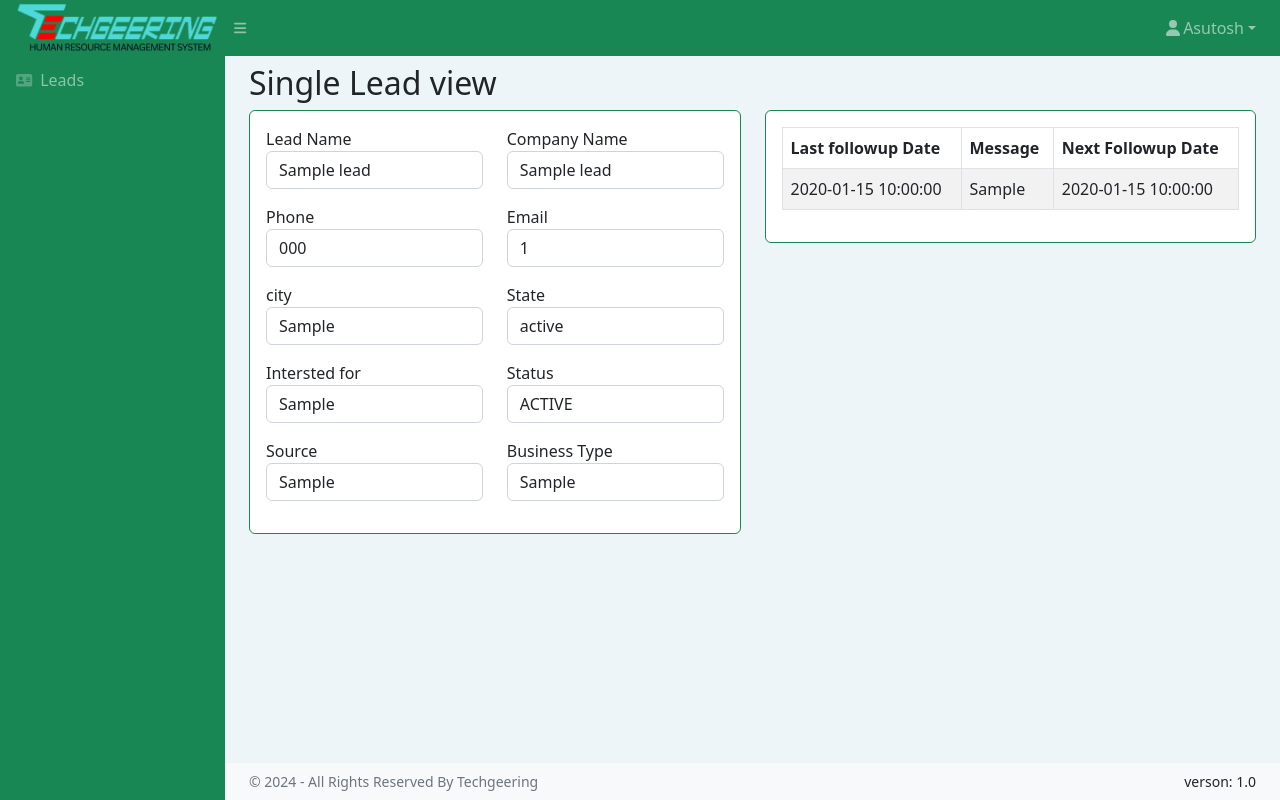
After one commit to Techgeering/hrmsTechgeering, a PHP site: page /leadview.php?id=1 in a window 1280 px wide. The commit adds this page. Run offline with PHP 8.4, Linux system fonts and the light colour scheme; a user stored in the database is signed in; tables that the repository leaves empty or names only in its code hold one stand-in row (values such as "Sample post"); some libraries are stand-ins or nearby versions.

Commit message:
leads added

```diff
--- a/common/sidenav.php
+++ b/common/sidenav.php
@@ -144,10 +144,10 @@
                     </div>
                 <?php } ?>
 
-                <!-- <a class="nav-link" href="accounts.php">
+                <a class="nav-link" href="leads.php">
                     <div class="sb-nav-link-icon"><i class="fa-solid fa-address-card"></i></div>
-                    Accounts
-                </a> -->
+                    Leads
+                </a>
                 <!-- <a class="nav-link" href="tasks.php">
                     <div class="sb-nav-link-icon"><i class="fa-solid fa-address-card"></i></div>
                     Tasks
--- /dev/null
+++ b/leadview.php
@@ -0,0 +1,223 @@
+<?php
+session_start(); {
+    $em_role = $_SESSION["em_role"];
+}
+?>
+<!DOCTYPE html>
+<html lang="en">
+
+<head>
+    <meta charset="utf-8" />
+    <meta http-equiv="X-UA-Compatible" content="IE=edge" />
+    <meta name="viewport" content="width=device-width, initial-scale=1, shrink-to-fit=no" />
+    <meta name="description" content="" />
+    <meta name="author" content="" />
+    <title>Tables - SB Admin</title>
+    <link href="https://cdn.jsdelivr.net/npm/simple-datatables@7.1.2/dist/style.min.css" rel="stylesheet" />
+    <link href="assets/css/styles.css" rel="stylesheet" />
+    <script src="https://use.fontawesome.com/releases/v6.3.0/js/all.js" crossorigin="anonymous"></script>
+</head>
+
+<body class="sb-nav-fixed">
+    <!-- start Top Navbar -->
+    <?php include 'common/topnav.php' ?>
+    <!-- end Top Navbar -->
+    <div id="layoutSidenav">
+        <!-- start Side Navbar -->
+        <?php include 'common/sidenav.php' ?>
+        <!-- end Side Navbar -->
+        <div id="layoutSidenav_content">
+            <main>
+                <div class="container-fluid px-4">
+                    <div class="d-flex justify-content-between align-items-center">
+                        <h2 class="my-2">Single Lead view</h2>
+                        <?php if ($em_role == '1') { ?>
+                        <button type="button" class="btn btn-primary" data-bs-toggle="modal" data-bs-target="#addDept">
+                            <i class="fa-solid fa-plus"></i> Leads
+                        </button>
+                        <?php }
+                        include "common/conn.php";
+                        $leadId = $_GET['id'];
+                         $sql = "SELECT * FROM leads WHERE id = $leadId";
+                         $result = $conn->query($sql);
+                         $row1 = $result->fetch_assoc();
+
+                        ?>
+                    </div>
+
+                    <div class="row">
+                        <div class="col-6">
+                            <div class="card mb-4">
+                                <div class="card-body">
+                                    <div class="row">
+                                        <div class="col-6">
+                                            <div class="form-group">
+                                                <label for="name">Lead Name</label>
+                                                <p class="form-control"> <?php echo $row1["lead_name"]; ?></p>
+                                            </div>
+                                        </div>
+                                        <div class="col-6">
+                                            <div class="form-group">
+                                                <label for="name">Company Name</label>
+                                                <p class="form-control"><?php echo $row1["companyname"]; ?></p>
+                                            </div>
+                                        </div>
+                                        <div class="col-6">
+                                            <div class="form-group">
+                                                <label for="name">Phone</label>
+                                                <p class="form-control"><?php echo $row1["phone_no"]; ?></p>
+                                            </div>
+                                        </div>
+                                        <div class="col-6">
+                                            <div class="form-group">
+                                                <label for="name">Email</label>
+                                                <p class="form-control"><?php echo $row1["email_id"]; ?></p>
+                                            </div>
+                                        </div>
+                                        <div class="col-6">
+                                            <div class="form-group">
+                                                <label for="name">city</label>
+                                                <p class="form-control"><?php echo $row1["city"]; ?></p>
+                                            </div>
+                                        </div>
+                                        <div class="col-6">
+                                            <div class="form-group">
+                                                <label for="name">State</label>
+                                                <p class="form-control"><?php echo $row1["state"]; ?></p>
+                                            </div>
+                                        </div>
+                                        <div class="col-6">
+                                            <div class="form-group">
+                                                <label for="name">Intersted for</label>
+                                                <p class="form-control"><?php echo $row1["interested_in"]; ?></p>
+                                            </div>
+                                        </div>
+                                        <div class="col-6">
+                                            <div class="form-group">
+                                                <label for="name">Status</label>
+                                                <p class="form-control"><?php echo $row1["status"]; ?></p>
+                                            </div>
+                                        </div>
+                                        <div class="col-6">
+                                            <div class="form-group">
+                                                <label for="name">Source</label>
+                                                <p class="form-control"><?php echo $row1["source"]; ?></p>
+                                            </div>
+                                        </div>
+                                        <div class="col-6">
+                                            <div class="form-group">
+                                                <label for="name">Business Type</label>
+                                                <p class="form-control"><?php echo $row1["business_type"]; ?></p>
+                                            </div>
+                                        </div>
+                                    </div>
+
+                                </div>
+                            </div>
+                        </div>
+                        <div class="col-6">
+                            <div class="card mb-4">
+                                <div class="card-body">
+                                    <table id="example23"
+                                        class="display nowrap table table-hover table-striped table-bordered"
+                                        cellspacing="0" width="100%">
+                                        <thead>
+                                            <tr>
+                                                <th>Last followup Date</th>
+                                                <th>Message</th>
+                                                <th>Next Followup Date</th>
+                                            </tr>
+                                        </thead>
+                                        <tbody>
+                                            <?php
+                                        $sql2 = "SELECT * FROM  lead_follow WHERE lead_id = $leadId ORDER BY start_date DESC";
+                                        $result2 = $conn->query($sql2);
+                                        if ($result2->num_rows > 0) {
+                                            while ($row2 = $result2->fetch_assoc()) {
+
+                                        ?>
+                                            <tr>
+                                                <td><?php echo $row2["start_date"]; ?></td>
+                                                <td><?php echo $row2["meaasge"]; ?> </td>
+                                                <td><?php echo $row2["next_date"]; ?></td>
+                                            </tr>
+                                            <?php }}?>
+                                        </tbody>
+                                    </table>
+                                </div>
+                            </div>
+                        </div>
+                    </div>
+                </div>
+            </main>
+            <?php include 'common/copyrightfooter.php' ?>
+        </div>
+    </div>
+    <!-- Modal -->
+    <div class="modal fade" id="addDept" tabindex="-1" aria-labelledby="addDeptLabel" aria-hidden="true">
+        <div class="modal-dialog modal-lg">
+            <div class="modal-content">
+                <div class="modal-header">
+                    <h1 class="modal-title fs-5" id="addDeptLabel">Add Project Details</h1>
+                    <button type="button" class="btn-close" data-bs-dismiss="modal" aria-label="Close"></button>
+                </div>
+                <form name="form1" method="post" action="<?php echo $_SERVER['PHP_SELF']; ?>"
+                    enctype="multipart/form-data">
+                    <div class="modal-body">
+                        <div class="row">
+                            <div class="col-6">
+                                <div class="mb-2">
+                                    <label for="ProjectTitle" class="form-label">Project Title</label>
+                                    <input type="text" class="form-control" id="ProjectTitle" name="ProjectTitle"
+                                        required>
+                                </div>
+                                <div class="mb-2">
+                                    <label for="ProjectEndDate" class="form-label">Project End Date</label>
+                                    <input type="date" class="form-control" name="ProjectEndDate" id="ProjectEndDate"
+                                        required>
+
+                                </div>
+
+                                <div class="mb-2">
+                                    <label for="startDate" class="form-label">Start Date</label>
+                                    <input type="date" class="form-control" id="startDate" name="startDate" required>
+                                </div>
+                                <div class="mb-2">
+                                    <label for="Summary" class="form-label">Summary</label>
+                                    <input type="text" class="form-control" id="Summary" name="Summary" required>
+                                </div>
+                            </div>
+                            <div class="col-6">
+                                <div class="mb-2">
+                                    <label for="Details" class="form-label">Details</label>
+                                    <textarea class="form-control" id="Details" name="Details" rows="7"></textarea>
+                                </div>
+                                <div class="mb-2">
+                                    <label for="Status" class="form-label">Status</label>
+                                    <select class="form-control" id="Status" name="Status">
+                                        <option value="upcoming">Upcoming</option>
+                                        <option value="complete">Complete</option>
+                                        <option value="running">Running</option>
+                                    </select>
+                                </div>
+                            </div>
+                        </div>
+                    </div>
+                    <div class="modal-footer">
+                        <button type="button" class="btn btn-secondary" data-bs-dismiss="modal">Close</button>
+                        <button type="submit" class="btn btn-primary" name="submit">Submit</button>
+                    </div>
+                </form>
+            </div>
+        </div>
+    </div>
+
+    <script src="https://cdn.jsdelivr.net/npm/bootstrap@5.2.3/dist/js/bootstrap.bundle.min.js" crossorigin="anonymous">
+    </script>
+    <script src="assets/js/scripts.js"></script>
+    <script src="https://cdn.jsdelivr.net/npm/simple-datatables@7.1.2/dist/umd/simple-datatables.min.js"
+        crossorigin="anonymous"></script>
+    <script src="assets/js/datatables-simple-demo.js"></script>
+</body>
+
+</html>
```
Also changed, not shown: leads.php (added, +210 -0 lines).
